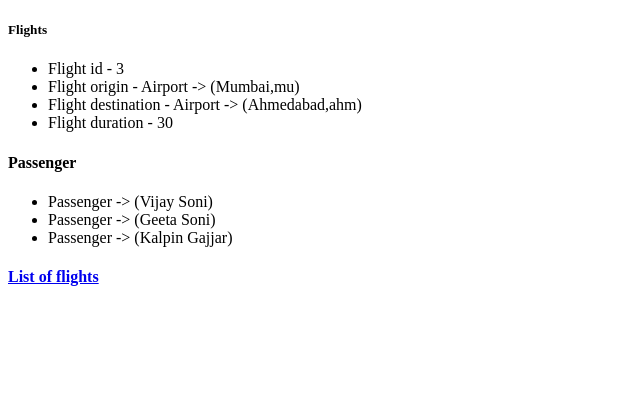
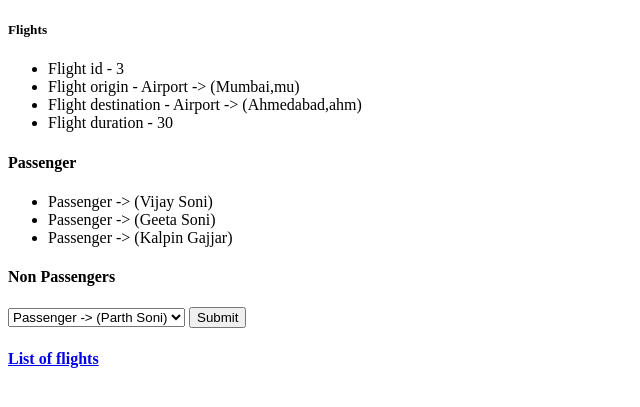
Before and after one commit to ParthSoni-CS/Django-airlines, a Django app: page /flights/3 in a window 1280 px wide. Shown: the top 407 px of the page, without its empty margins (0-640 px from the left). Run offline with Django 3.2, Linux system fonts and the light colour scheme; data comes from the database, SQL or seed files in the repository; both versions use the stored data as it was after the commit.

Commit message:
This is my fourth commit, can add users directly by GUI

```diff
--- a/airlines/flights/templates/flights/flight_detail.html
+++ b/airlines/flights/templates/flights/flight_detail.html
@@ -9,12 +9,25 @@
     </ul>
     <h4>Passenger</h4>
     <ul>
-        {% for passenger in passengers %}
+        {% for passenger in passengers%}
             <li>{{ passenger }}</li>
         {% empty %}
             <li>No passenger</li>
         {% endfor %}
     </ul>
+    <h4>Non Passengers</h4>
+    <form action="{% url 'flight-book' flight.id%}" method="post">
+        {% csrf_token %}
+        <select name="passenger_select" id="">
+        {% for passenger in npassengers %}
+            <option value = "{{ passenger.id }}">{{ passenger }}</option>
+         {% empty %}
+            <h4>Passenger is already in the flight</h4>
+        {% endfor %}
+        </select>
+        <input type="submit">
+    </form>
+
 
 <h4><a href="{% url 'home' %}">List of flights</a></h4>
 {% endblock %}
--- a/airlines/flights/urls.py
+++ b/airlines/flights/urls.py
@@ -3,6 +3,7 @@ from . import views
 
 urlpatterns = [
     path("",views.home, name = "home"),
-    path("<int:flight_id>",views.flight_det, name="flight_details")
+    path("<int:flight_id>",views.flight_det, name="flight_details"),
+    path("book/<int:flight_id>",views.book, name="flight-book")
 
 ]
--- a/airlines/flights/views.py
+++ b/airlines/flights/views.py
@@ -1,5 +1,6 @@
-from django.shortcuts import render
-from .models import flights
+from django.shortcuts import render, reverse
+from .models import flights, passenger
+from django.http import HttpResponseRedirect
 
 def home(request):
     return render(request, 'flights/index.html',{
@@ -8,11 +9,23 @@ def home(request):
 
 def flight_det(request, flight_id):
     flight_details = flights.objects.get(pk = flight_id)
-    passengers = flight_details.passengers.all()
+    passenger_detail = flight_details.passengers.all()
     return render(request, 'flights/flight_detail.html',{
         'flight': flight_details,
-        'passengers': passengers
+        'passengers': passenger_detail ,
+        'npassengers': passenger.objects.exclude(flight = flight_details).all()
     })
+
+def book(request, flight_id):
+    if request.method == "POST":
+        flight_info = flights.objects.get(pk = flight_id)
+        passenger_info = passenger.objects.get(pk= int(request.POST["passenger_select"]))
+        passenger_info.flight.add(flight_info)
+        return HttpResponseRedirect(reverse("flight_details",args = (flight_id,)))
+
+
+
+
 
 
 # Create your views here.
```
Also changed, not shown: airlines/db.sqlite3.
